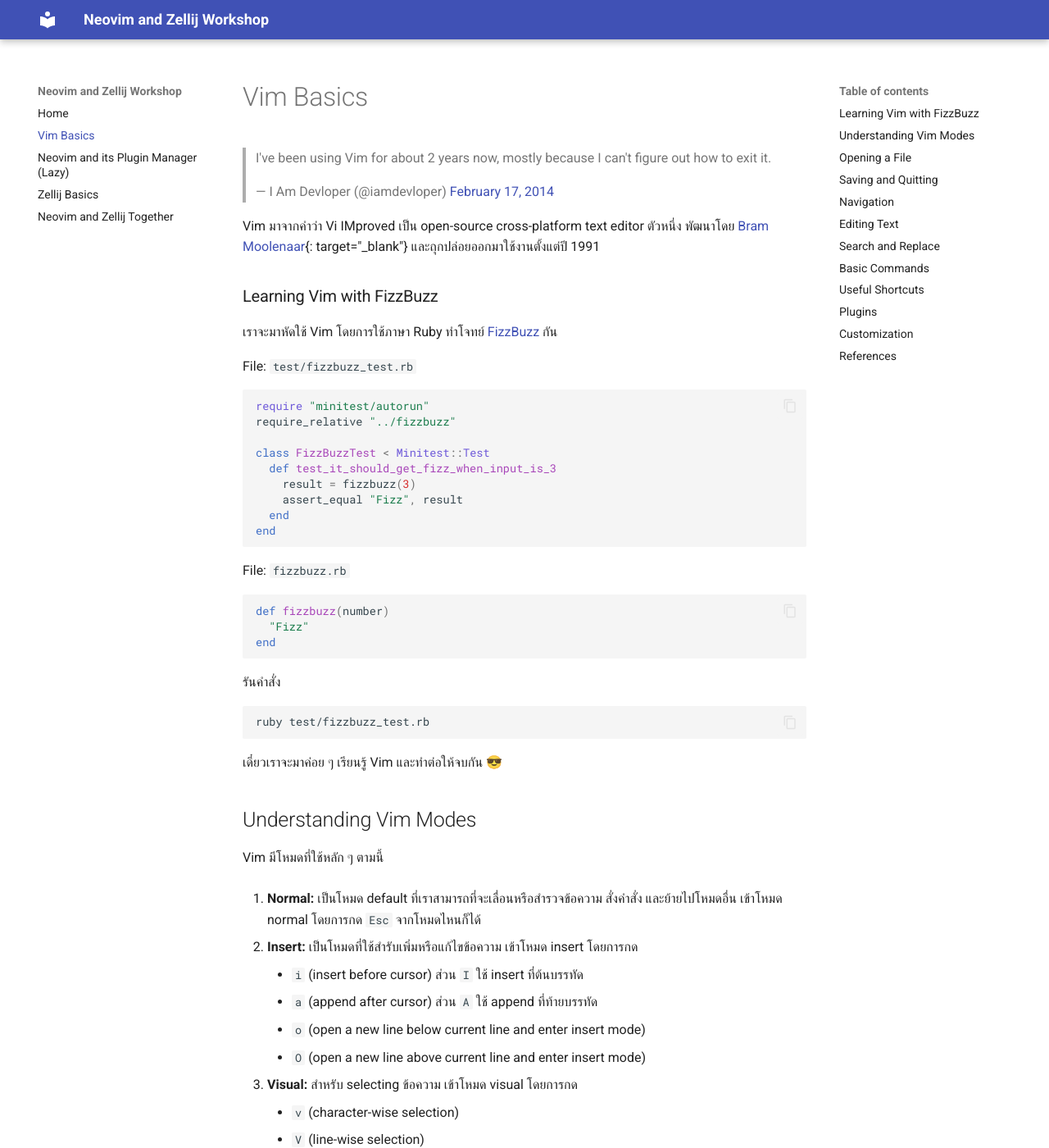
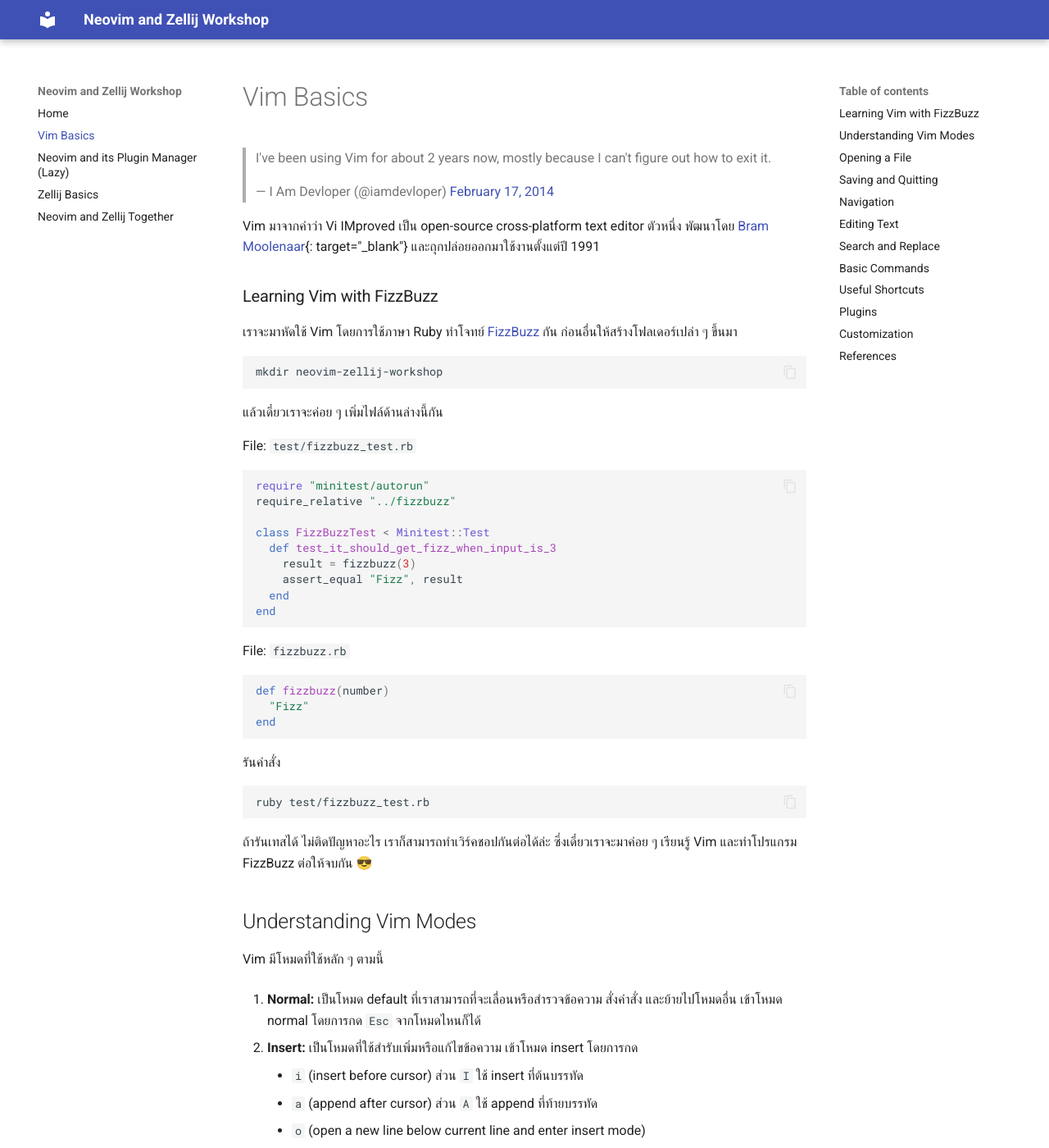
Before and after one commit to zkan/neovim-zellij-workshop, an MkDocs documentation site: the page built from docs/vim-basics.md, in a window 1280 px wide and 1400 px high. Shown: the whole window at 82% size. Built offline with MkDocs 1.6.1 and Material for MkDocs 9.7.7, drawn with Linux system fonts in a browser that asks for light colours; comment, search, counter and statistics services are not loaded.

Commit message:
Add preparation step

````diff
--- a/docs/vim-basics.md
+++ b/docs/vim-basics.md
@@ -10,6 +10,13 @@
 
 เราจะมาหัดใช้ Vim โดยการใช้ภาษา Ruby ทำโจทย์
 [FizzBuzz](https://en.wikipedia.org/wiki/Fizz_buzz){: target="_blank"} กัน
+ก่อนอื่นให้สร้างโฟลเดอร์เปล่า ๆ ขึ้นมา
+
+```bash
+mkdir neovim-zellij-workshop
+```
+
+แล้วเดี๋ยวเราจะค่อย ๆ เพิ่มไฟล์ด้านล่างนี้กัน
 
 File: `test/fizzbuzz_test.rb`
 
@@ -39,7 +46,8 @@
 ruby test/fizzbuzz_test.rb
 ```
 
-เดี๋ยวเราจะมาค่อย ๆ เรียนรู้ Vim และทำต่อให้จบกัน 😎
+ถ้ารันเทสได้ ไม่ติดปัญหาอะไร เราก็สามารถทำเวิร์คชอปกันต่อได้ล่ะ ซึ่งเดี๋ยวเราจะมาค่อย ๆ เรียนรู้ Vim
+และทำโปรแกรม FizzBuzz ต่อให้จบกัน 😎
 
 ## Understanding Vim Modes
 
````
